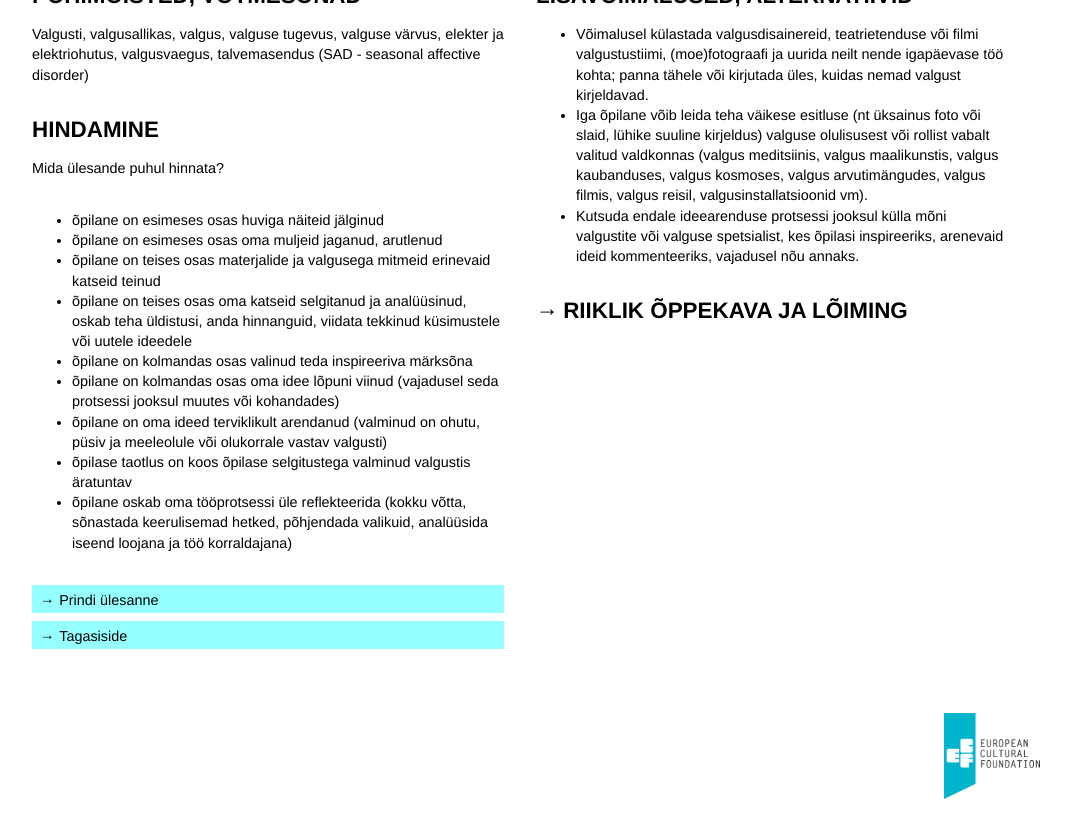
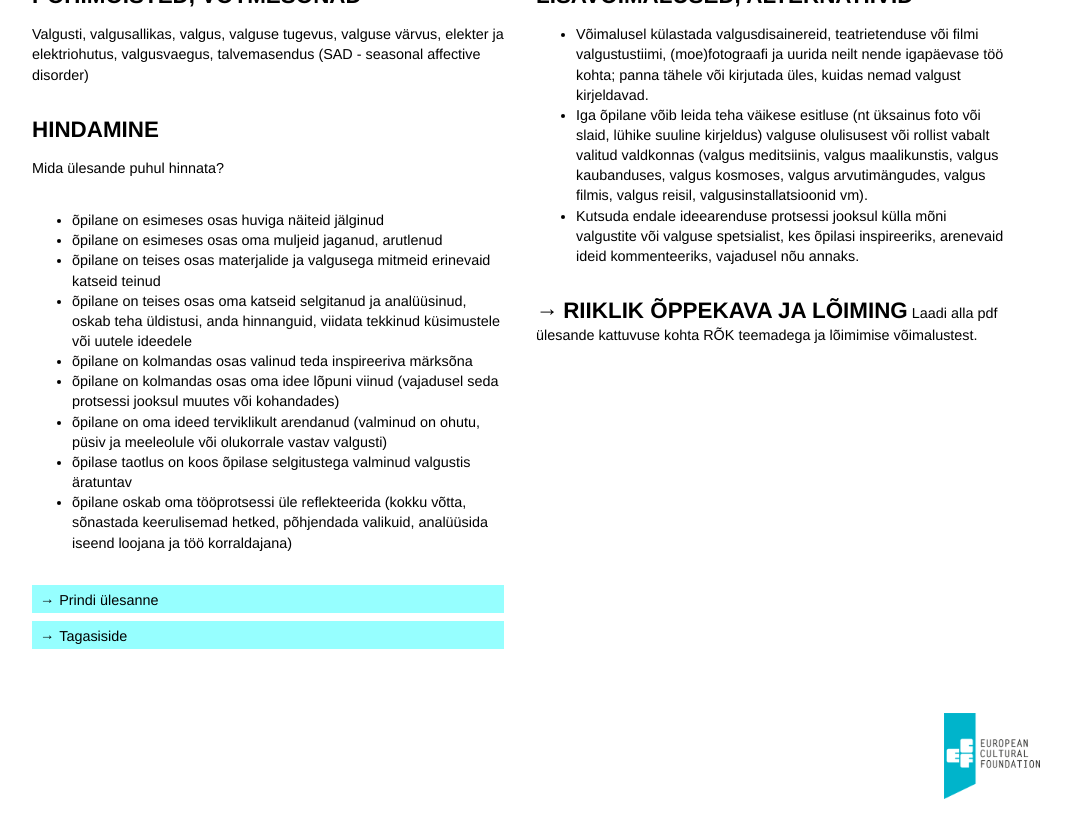
Before and after one commit to ruumiharidus/ruumiharidus.github.io, a Jekyll site: the page built from _posts/2015-12-18-saagu-valgus.md, in a window 1280 px wide and 900 px high, scrolled down 3459 px. Shown: the top 838 px of the window, without its empty margins (104-1175 px from the left). Built offline with Jekyll 4.4.1, drawn with Linux system fonts in a browser that asks for light colours; nearby versions of some CDN libraries.

Commit message:
Updated 2015-12-18-saagu-valgus.md

```diff
--- a/_posts/2015-12-18-saagu-valgus.md
+++ b/_posts/2015-12-18-saagu-valgus.md
@@ -105,4 +105,5 @@ Mida ülesande puhul hinnata?
 - Kutsuda endale ideearenduse protsessi jooksul külla mõni valgustite või valguse spetsialist, kes õpilasi inspireeriks, arenevaid ideid kommenteeriks, vajadusel nõu annaks.
 
 [Riiklik õppekava ja lõiming]({{ site.baseurl }}/assets/documents/hello.pdf){:class='national-pdf'}
+Laadi alla pdf ülesande kattuvuse kohta RÕK teemadega ja lõimimise võimalustest.
 </section>
```
